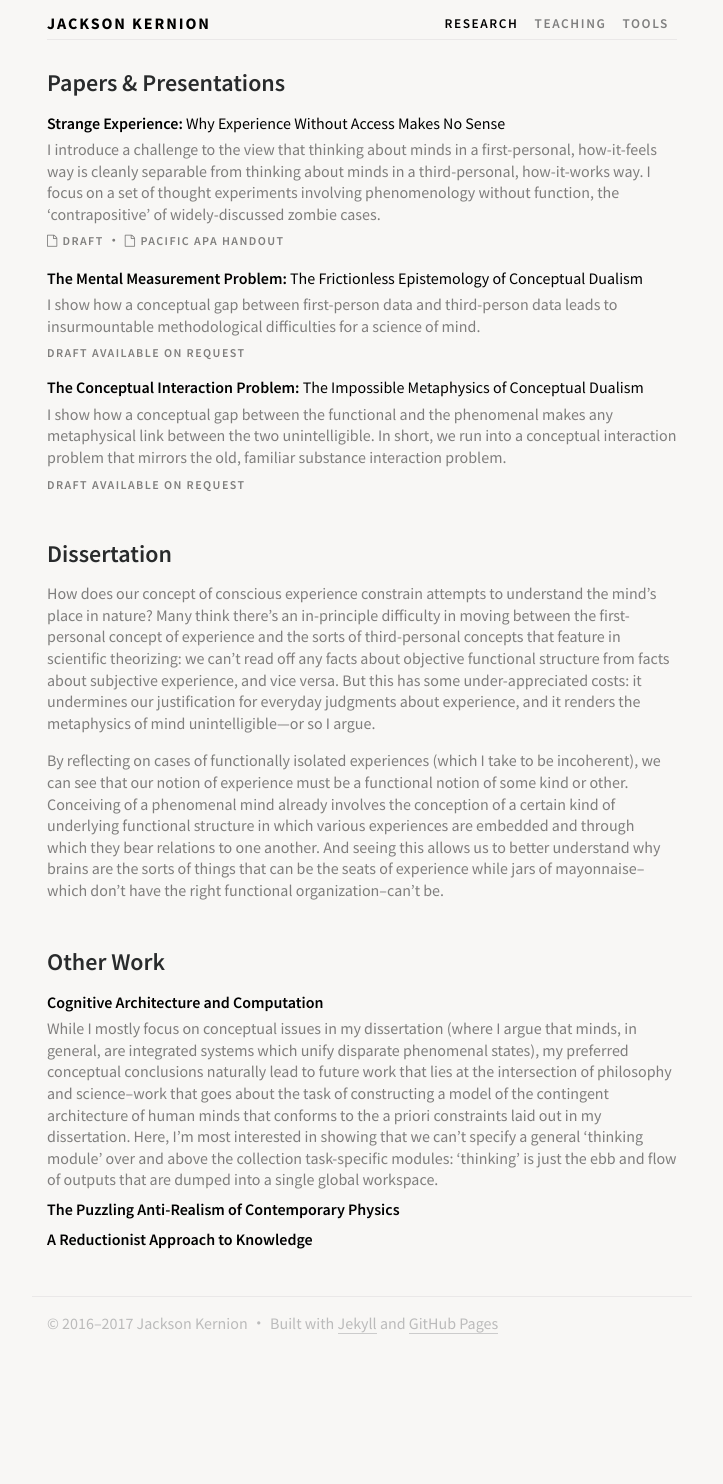
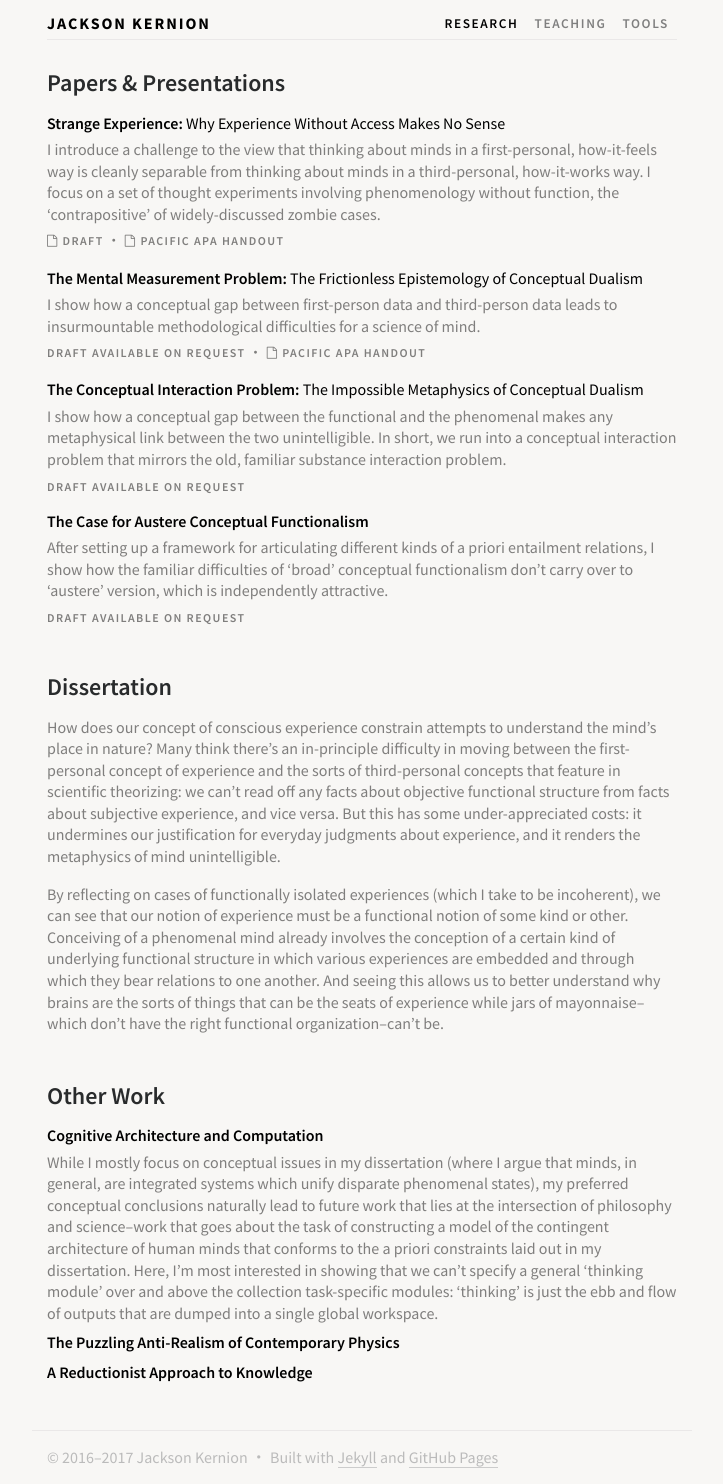
Before and after one commit to jacksonkernion/jacksonkernion.github.io, a Jekyll site: the page built from research.md, in a window 1280 px wide. Shown: the whole page, without its empty margins (278-1001 px from the left). Built offline with Jekyll 4.4.1, drawn with Linux system fonts in a browser that asks for light colours; nearby versions of some CDN libraries; our own code applies the rules of GitHub Pages for plain Markdown files; before the commit the page ends 1351 px from its top, so only the background shows below that.

Commit message:
Small update, including SPP handout.

```diff
--- a/research.md
+++ b/research.md
@@ -20,7 +20,7 @@ The Mental Measurement Problem: <span class="subtitle">The Frictionless Epistemo
 I show how a conceptual gap between first-person data and third-person data leads to insurmountable methodological difficulties for a science of mind.
 
 {: .little-links }
-Draft available on request
+Draft available on request ・ [<i class="fa fa-file-o" aria-hidden="true"></i> Pacific APA Handout](assets/Kernion - The Mental Measurement Problem - SPP Handout.pdf)
 
 {: .item-title}
 The Conceptual Interaction Problem: <span class="subtitle">The Impossible Metaphysics of Conceptual Dualism</span>
@@ -31,9 +31,18 @@ I show how a conceptual gap between the functional and the phenomenal makes any
 {: .little-links }
 Draft available on request
 
+{: .item-title}
+The Case for Austere Conceptual Functionalism
+
+{: .item-description }
+After setting up a framework for articulating different kinds of a priori entailment relations, I show how the familiar difficulties of 'broad' conceptual functionalism don't carry over to 'austere' version, which is independently attractive.
+
+{: .little-links }
+Draft available on request
+
 # Dissertation
 
-How does our concept of conscious experience constrain attempts to understand the mind’s place in nature? Many think there’s an in-principle difficulty in moving between the first-personal concept of experience and the sorts of third-personal concepts that feature in scientific theorizing: we can’t read off any facts about objective functional structure from facts about subjective experience, and vice versa. But this has some under-appreciated costs: it undermines our justification for everyday judgments about experience, and it renders the metaphysics of mind unintelligible—or so I argue.
+How does our concept of conscious experience constrain attempts to understand the mind’s place in nature? Many think there’s an in-principle difficulty in moving between the first-personal concept of experience and the sorts of third-personal concepts that feature in scientific theorizing: we can’t read off any facts about objective functional structure from facts about subjective experience, and vice versa. But this has some under-appreciated costs: it undermines our justification for everyday judgments about experience, and it renders the metaphysics of mind unintelligible.
 
 By reflecting on cases of functionally isolated experiences (which I take to be incoherent), we can see that our notion of experience must be a functional notion of some kind or other. Conceiving of a phenomenal mind already involves the conception of a certain kind of underlying functional structure in which various experiences are embedded and through which they bear relations to one another. And seeing this allows us to better understand why brains are the sorts of things that can be the seats of experience while jars of mayonnaise--which don’t have the right functional organization--can't be.
 
```
Also changed, not shown: index.md (+1 -1 lines), 1 other file.
